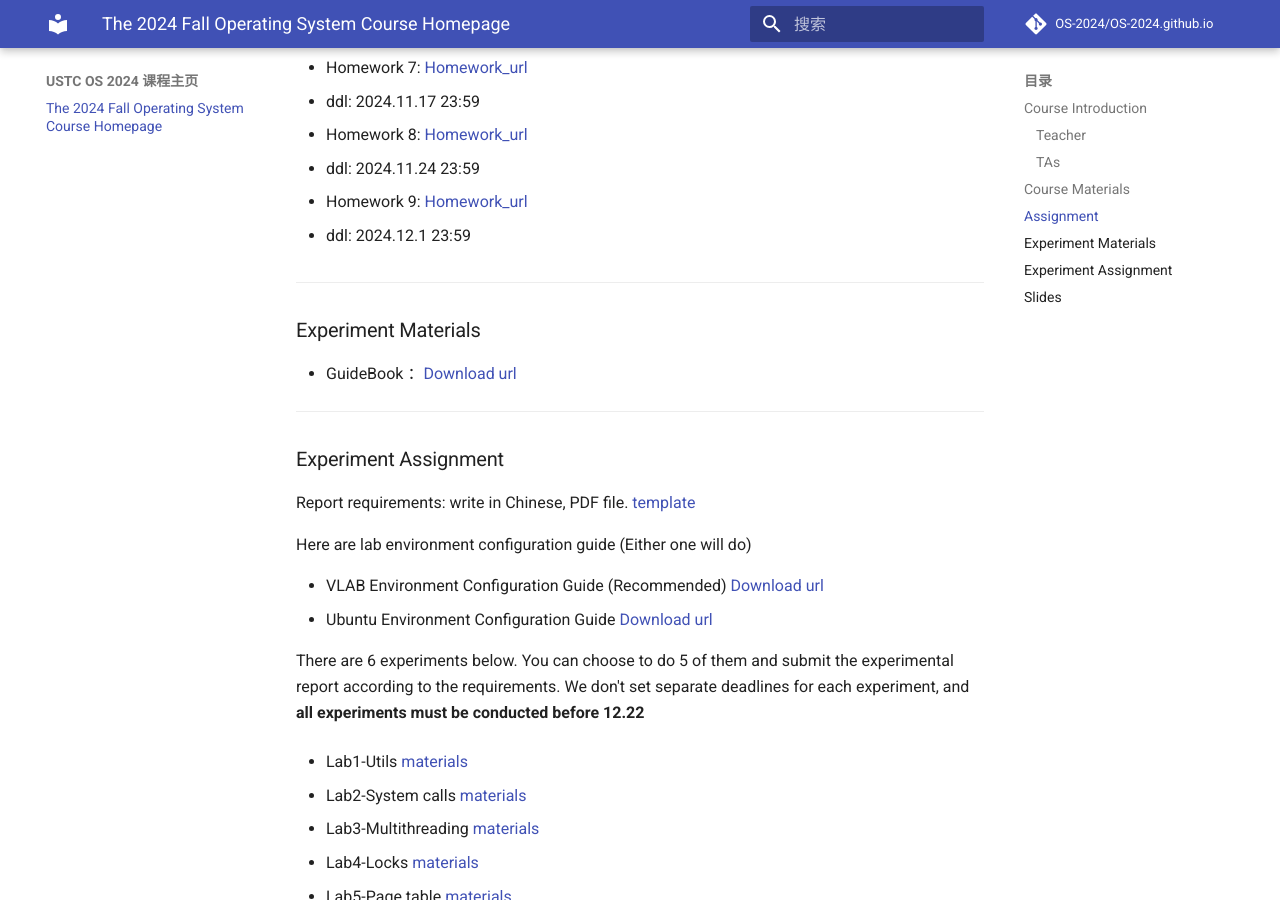
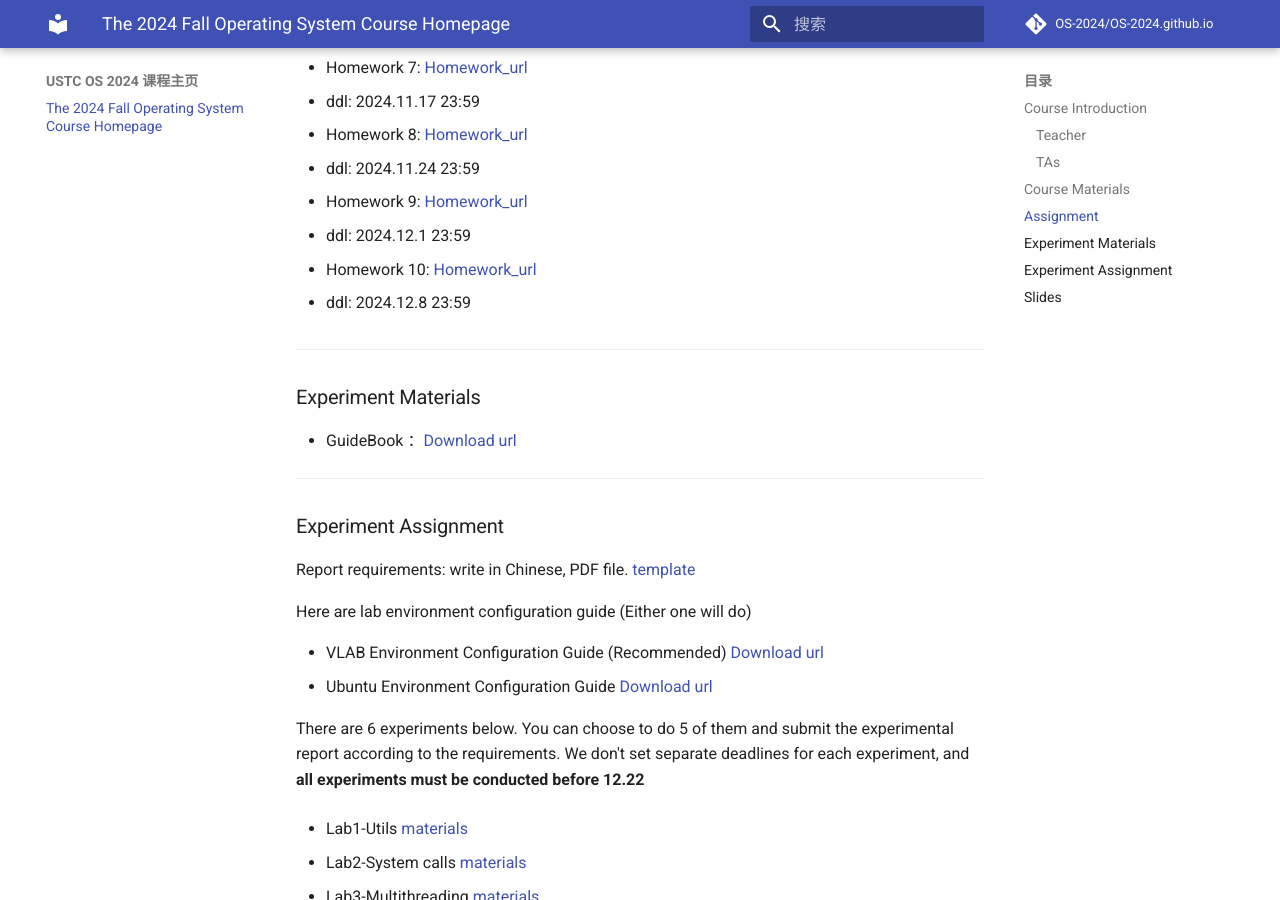
Before and after one commit to OS-2024/OS-2024.github.io, an MkDocs documentation site: the page built from docs/index.md, in a window 1280 px wide and 900 px high, scrolled down 1878 px. Built offline with MkDocs 1.6.1 and Material for MkDocs 9.7.7, drawn with Linux system fonts in a browser that asks for light colours; comment, search, counter and statistics services are not loaded.

Commit message:
add hw10

```diff
--- a/docs/index.md
+++ b/docs/index.md
@@ -88,6 +88,10 @@ Additional notes on assignments:
 * Homework 9: [Homework_url](https://rec.ustc.edu.cn/share/ff6663e0-a710-11ef-af6b-db302086429e)
 
   - ddl: 2024.12.1 23:59
+
+* Homework 10: [Homework_url](https://rec.ustc.edu.cn/share/d1032c30-b074-11ef-9320-b7af0d1d387d)
+
+  - ddl: 2024.12.8 23:59
 ***
 
 ### Experiment Materials
```
